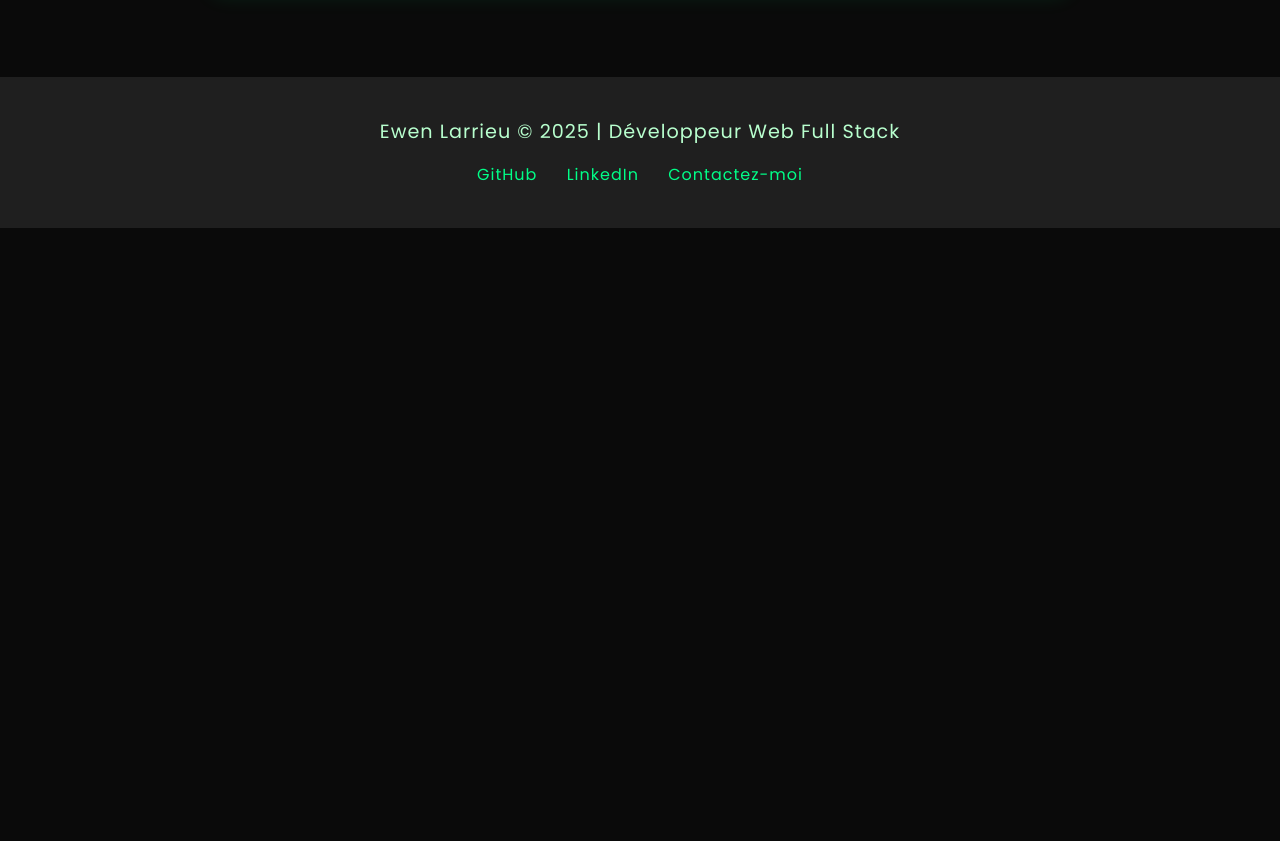
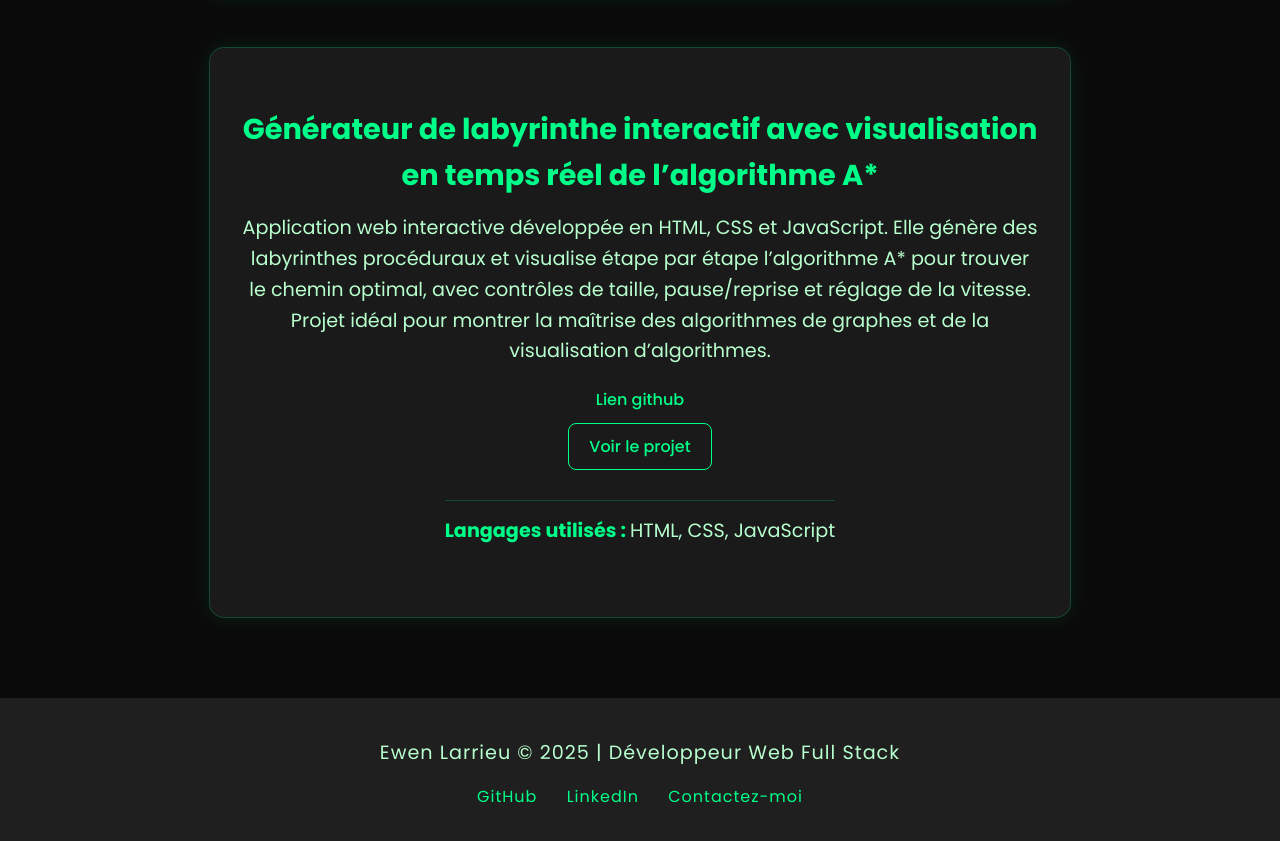
Before and after one commit to ewenlarrieu/Portfolio, a website: page Projects/projects.html in a window 1280 px wide. Shown: the part 2433-3274 px from the top of the page. Before the commit the page ends 2661 px from the top, so only its background shows below. Drawn offline with Linux system fonts and the light colour scheme.

Commit message:
Ajout d un projet dans la page projet

```diff
--- a/Projects/projects.html
+++ b/Projects/projects.html
@@ -121,6 +121,34 @@
           <p><strong>Langages utilisés : </strong>HTML, CSS, JavaScript</p>
         </div>
       </div>
+      <div class="project-card">
+        <h3>
+          Générateur de labyrinthe interactif avec visualisation en temps réel
+          de l’algorithme A*
+        </h3>
+        <p>
+          Application web interactive développée en HTML, CSS et JavaScript.
+          Elle génère des labyrinthes procéduraux et visualise étape par étape
+          l’algorithme A* pour trouver le chemin optimal, avec contrôles de
+          taille, pause/reprise et réglage de la vitesse. Projet idéal pour
+          montrer la maîtrise des algorithmes de graphes et de la visualisation
+          d’algorithmes.
+        </p>
+        <div class="project-links">
+          <a href="https://github.com/ewenlarrieu/PathFinding" target="_blank"
+            >Lien github</a
+          >
+          <a
+            href="https://pathfinding-uqhg.onrender.com/"
+            class="btn-project"
+            target="_blank"
+            >Voir le projet</a
+          >
+          <div class="project-tech">
+            <p><strong>Langages utilisés : </strong>HTML, CSS, JavaScript</p>
+          </div>
+        </div>
+      </div>
     </section>
 
     <footer class="footer">
```
Also changed, not shown: Contact/contact.html (+2 -2 lines).
